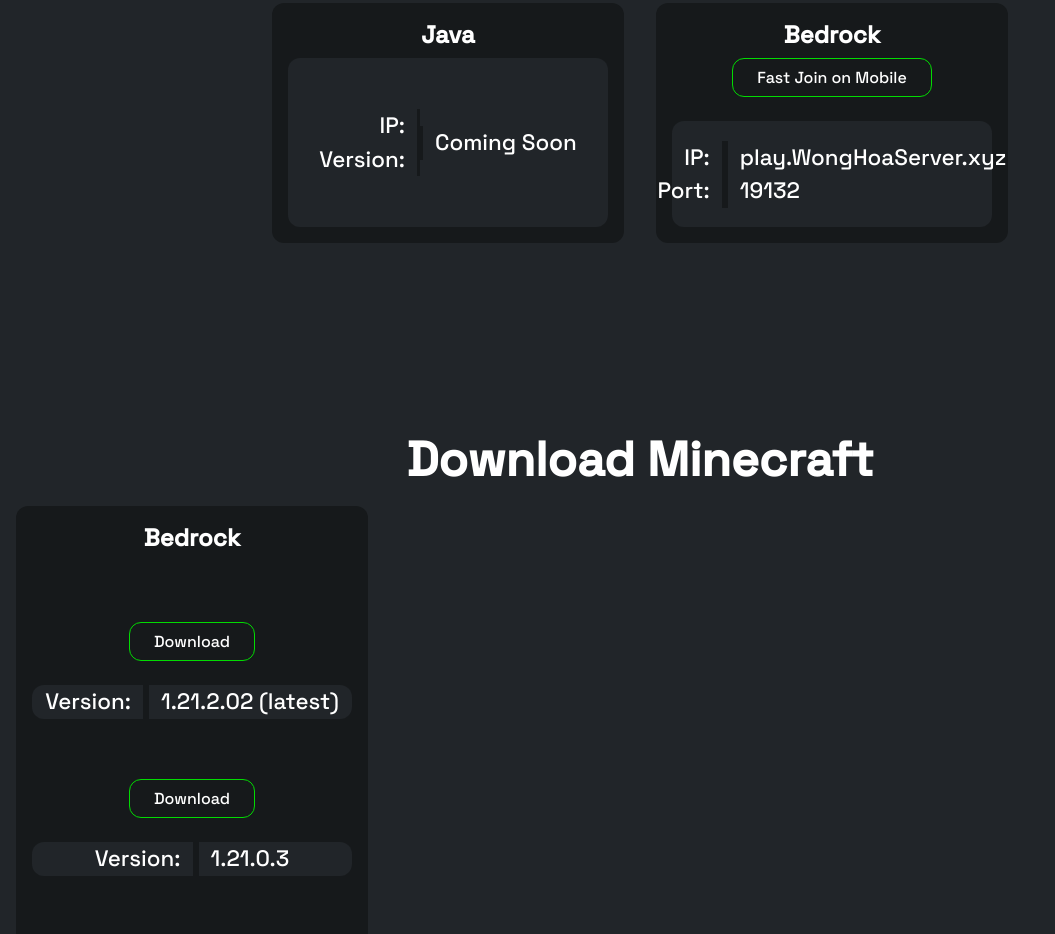
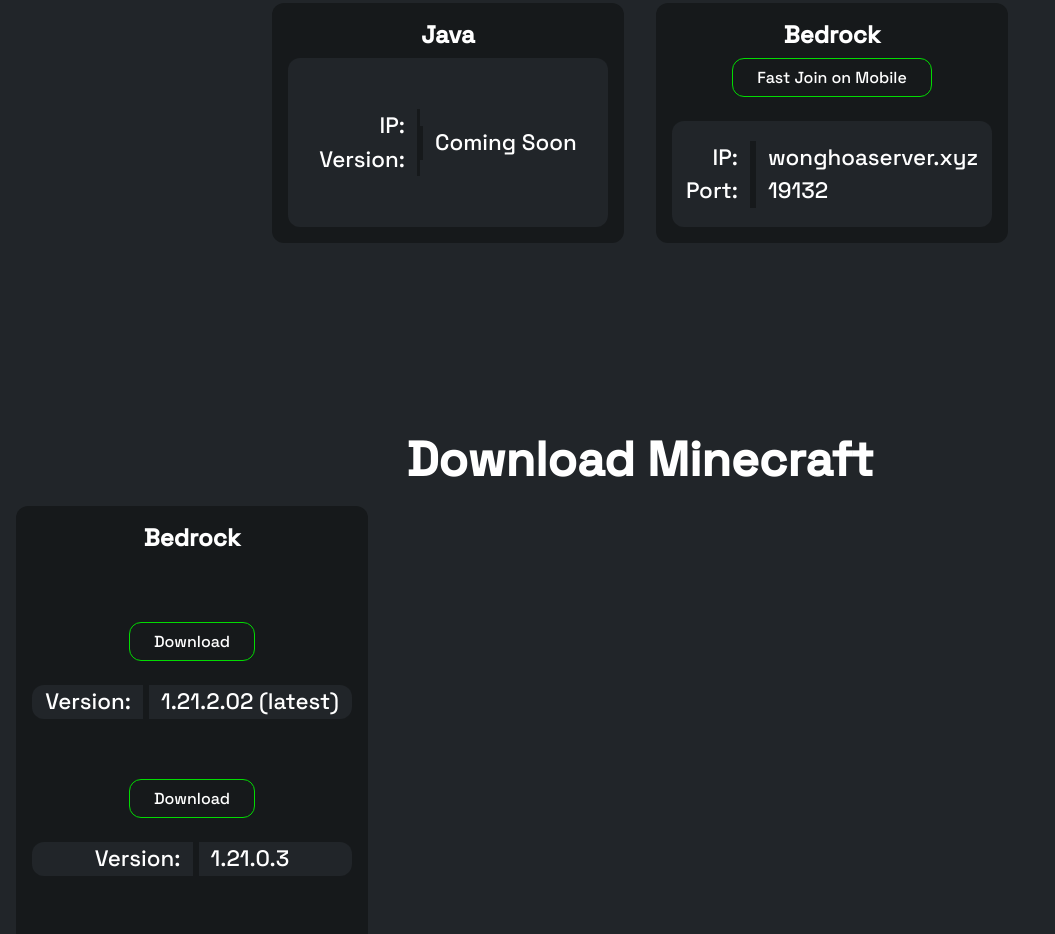
Before and after one commit to BLUEGAMINGID/WH-Web, a plain HTML site: page index.html in a window 1280 px wide. Shown: the part 2079-3013 px from the top of the page, without its empty margins (0-1055 px from the left). Drawn offline with nearby package versions, Linux system fonts and the light colour scheme.

Commit message:
Update index.html

```diff
--- a/index.html
+++ b/index.html
@@ -140,7 +140,7 @@
           </div>
           <div class="main3_join_div">
             <a class="main3_join_title">Bedrock</a>
-            <a href="https://tinyurl.com/WH-Join" class="main4_dc_button_a">
+            <a href="wonghoaserver.xyz/join/wh-server" class="main4_dc_button_a">
               <div class="main4_dc_button">Fast Join on Mobile</div>
             </a>
             <div class="main3_join_content_div">
@@ -149,7 +149,7 @@
                 <a>Port:</a>
               </div>
               <div class="main3_join_values">
-                <a>play.WongHoaServer.xyz</a>
+                <a>wonghoaserver.xyz</a>
                 <a>19132</a>
               </div>
             </div>
```
